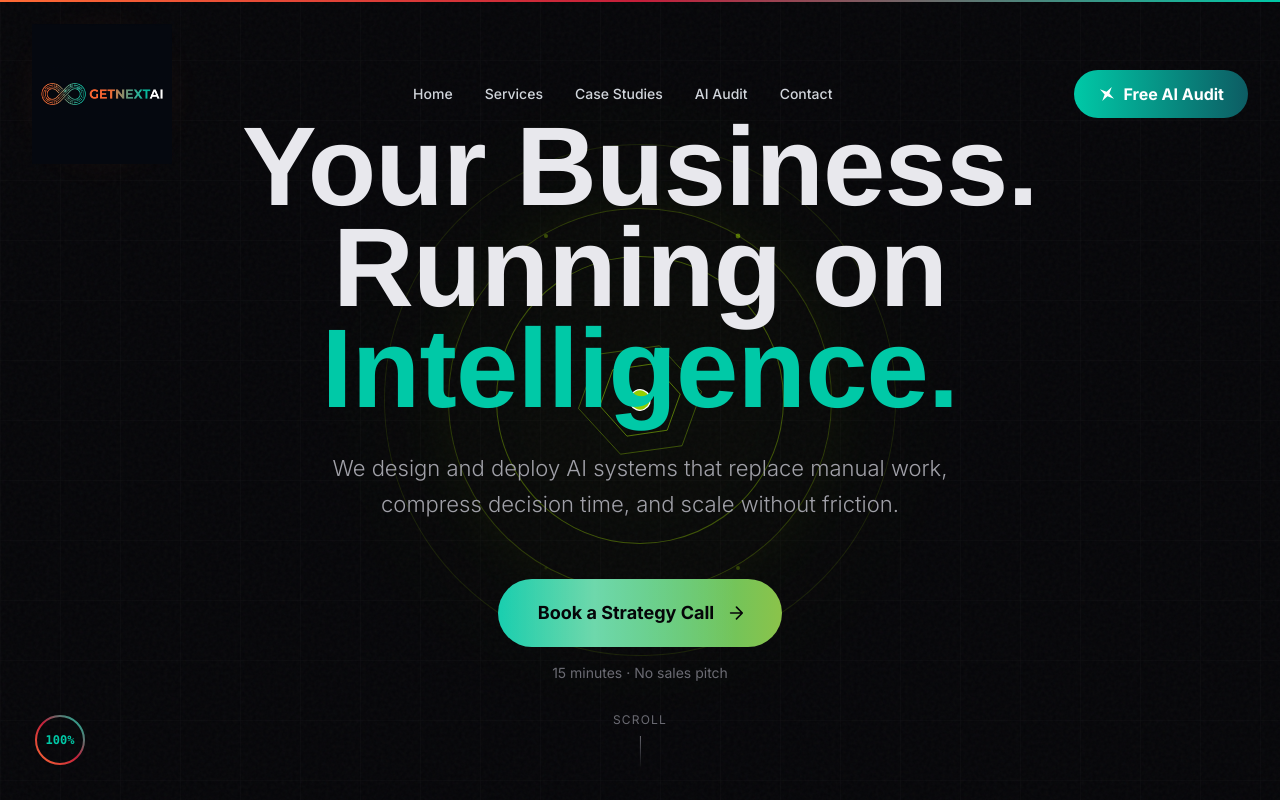
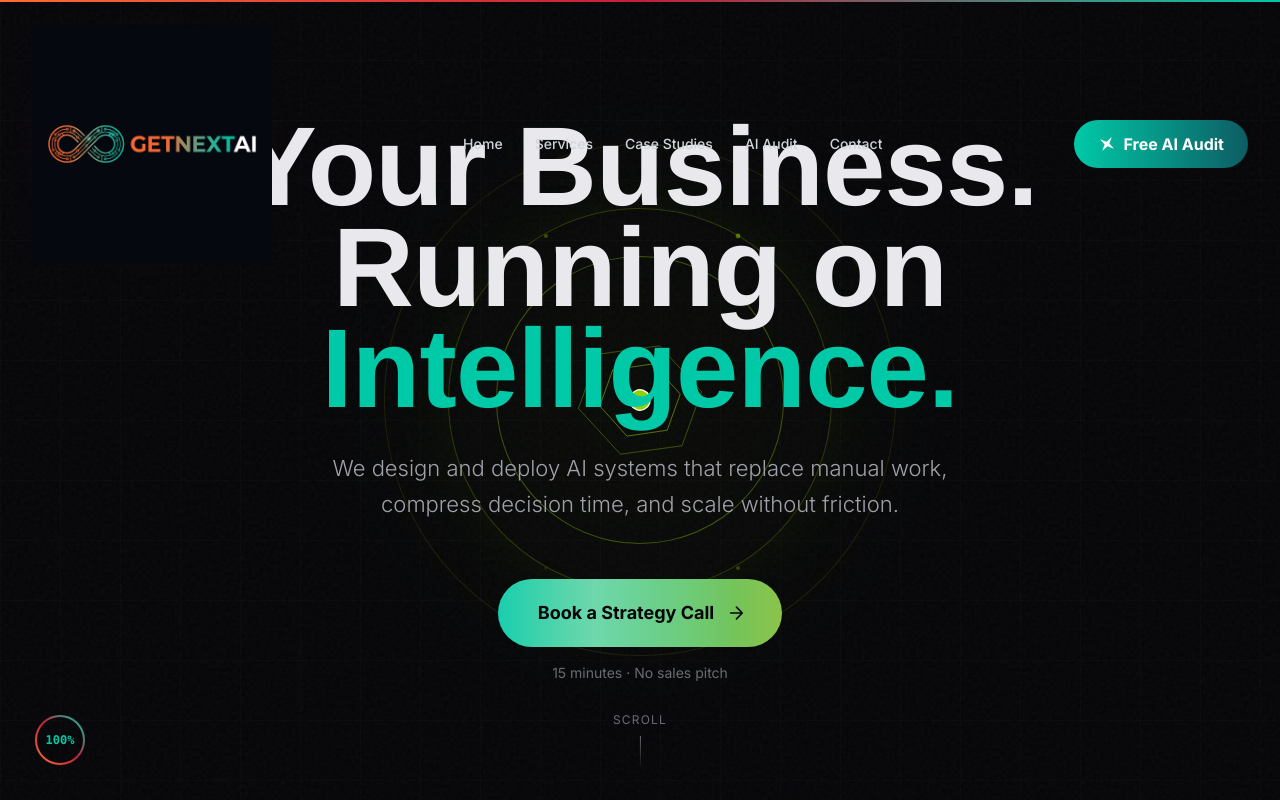
Before and after one commit to Dictator-09/getnextai, a Next.js app: page / in a window 1280 px wide. Shown: the top 800 px of the page. Built offline with nearby package versions, Linux system fonts and the light colour scheme.

Commit message:
Change logo to rectangular display (width-based: 200/240/320px)

```diff
--- a/components/ui/Logo.tsx
+++ b/components/ui/Logo.tsx
@@ -16,12 +16,12 @@ export default function Logo({ className = "", size = "md", showGlow = true }: L
     const [rotateX, setRotateX] = useState(0);
     const [rotateY, setRotateY] = useState(0);
 
-    // Very large size configurations for maximum impact
-    // Logo contains both icon and text
+    // Rectangular logo size configurations (width-based for proper aspect ratio)
+    // Logo is approximately 3.5:1 aspect ratio (horizontal rectangle)
     const sizes = {
-        sm: { height: 120 },  // Navbar scrolled
-        md: { height: 140 },  // Navbar default
-        lg: { height: 180 },  // Footer/hero
+        sm: { width: 200, height: 56 },   // Navbar scrolled
+        md: { width: 240, height: 68 },   // Navbar default
+        lg: { width: 320, height: 90 },   // Footer/hero
     };
 
     const handleMouseMove = (e: React.MouseEvent<HTMLDivElement>) => {
@@ -80,11 +80,11 @@ export default function Logo({ className = "", size = "md", showGlow = true }: L
                     <Image
                         src="/logo.png"
                         alt="GetNextAI - AI Solutions Agency"
-                        width={currentSize.height * 4}
+                        width={currentSize.width}
                         height={currentSize.height}
                         style={{
-                            height: currentSize.height,
-                            width: "auto",
+                            width: currentSize.width,
+                            height: "auto",
                             objectFit: "contain",
                         }}
                         priority
```
